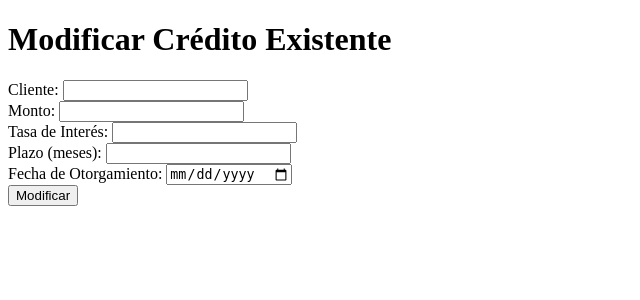
After one commit to RicardoUMC/Flask-Credit-App, a Flask app: template templates/modificacion.html in a window 1280 px wide. The commit adds this page. Shown: the top 300 px of the page, without its empty margins (0-640 px from the left). Run offline with Flask 3, Linux system fonts and the light colour scheme; the template is opened without the code that fills it, so the values that code supplies are empty.

Commit message:
CRUD completed

```diff
--- a/app.py
+++ b/app.py
@@ -41,9 +41,39 @@ def registrar():
         db.session.add(nuevo_credito)
         db.session.commit()
 
-        return redirect('/')
+        return redirect(url_for('index'))
     else:
         return render_template("registro.html")
+
+@app.route('/editar/<int:id>', methods = ['GET', 'POST'])
+def editar(id):
+    credito = Credito.query.get_or_404(id)
+    if request.method == 'POST':
+        credito.cliente = request.form['cliente']
+        credito.monto = float(request.form['monto'])
+        credito.tasa_interes = float(request.form['tasa_interes'])
+        credito.plazo = int(request.form['plazo'])
+        fecha_otorgamiento = request.form['fecha_otorgamiento']
+        credito.fecha_otorgamiento = datetime.strptime(fecha_otorgamiento, '%Y-%m-%d').date()
+
+        try:
+            db.session.commit()
+            return redirect(url_for('index'))
+        except:
+            return "Hubo un problema al modificar el crédito"
+
+    else:
+        return render_template('modificacion.html', credito = credito)
+
+@app.route('/eliminar/<int:id>')
+def eliminar(id):
+    credito = Credito.query.get_or_404(id)
+    try:
+        db.session.delete(credito)
+        db.session.commit()
+        return redirect(url_for('index'))
+    except:
+        return "Hubo un problema al eliminar el crédito"
 
 @app.route('/')
 def index():
--- /dev/null
+++ b/templates/form-layout.html
@@ -0,0 +1,29 @@
+<!DOCTYPE html>
+<html lang="es">
+<head>
+    <meta charset="UTF-8">
+    <meta name="viewport" content="width=device-width, initial-scale=1.0">
+    <title>{% block titulo %}{% endblock %}</title>
+</head>
+<body>
+    <h1>{% block titulo_body %}{% endblock %}</h1>
+    <form action="{% block accion %}{% endblock %}" method="POST">
+        <label for="cliente">Cliente:</label>
+        <input type="text" id="cliente" name="cliente" required value="{% block cliente %}{% endblock %}"><br>
+
+        <label for="monto">Monto:</label>
+        <input type="number" id="monto" name="monto" step="0.01" required value="{% block monto %}{% endblock %}"><br>
+
+        <label for="tasa_interes">Tasa de Interés:</label>
+        <input type="number" id="tasa_interes" name="tasa_interes" step="0.01" required value="{% block tasa_interes %}{% endblock %}"><br>
+
+        <label for="plazo">Plazo (meses):</label>
+        <input type="number" id="plazo" name="plazo" required value="{% block plazo %}{% endblock %}"><br>
+
+        <label for="fecha_otorgamiento">Fecha de Otorgamiento:</label>
+        <input type="date" id="fecha_otorgamiento" name="fecha_otorgamiento" required value="{% block fecha_otorgamiento %}{% endblock %}"><br>
+
+        <button type="submit">{% block enviar %}{% endblock %}</button>
+    </form>
+</body>
+</html>
--- /dev/null
+++ b/templates/modificacion.html
@@ -0,0 +1,15 @@
+{% extends './form-layout.html' %}
+
+{% block titulo %}Modificar Crédito{% endblock %}
+
+{% block titulo_body %}Modificar Crédito Existente{% endblock %}
+
+{% block accion %}/editar/{{credito.id}}{% endblock %}
+
+{% block cliente %}{{ credito.cliente }}{% endblock %}
+{% block monto %}{{ credito.monto }}{% endblock %}
+{% block tasa_interes %}{{ credito.tasa_interes }}{% endblock %}
+{% block plazo %}{{ credito.plazo }}{% endblock %}
+{% block fecha_otorgamiento %}{{ credito.fecha_otorgamiento }}{% endblock %}
+
+{% block enviar %}Modificar{% endblock %}
```
Also changed, not shown: templates/index.html (+11 -0 lines), templates/registro.html (+5 -24 lines).
